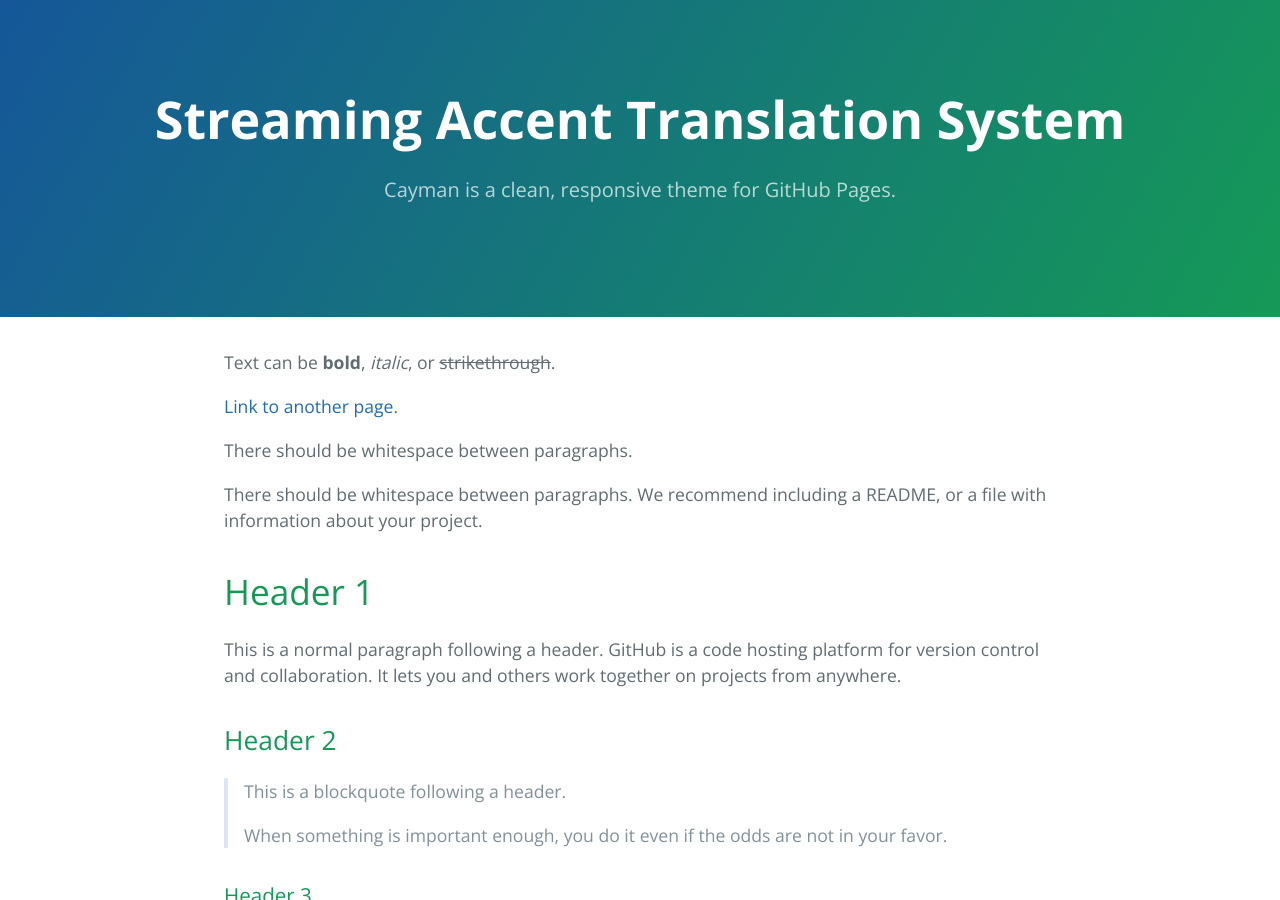
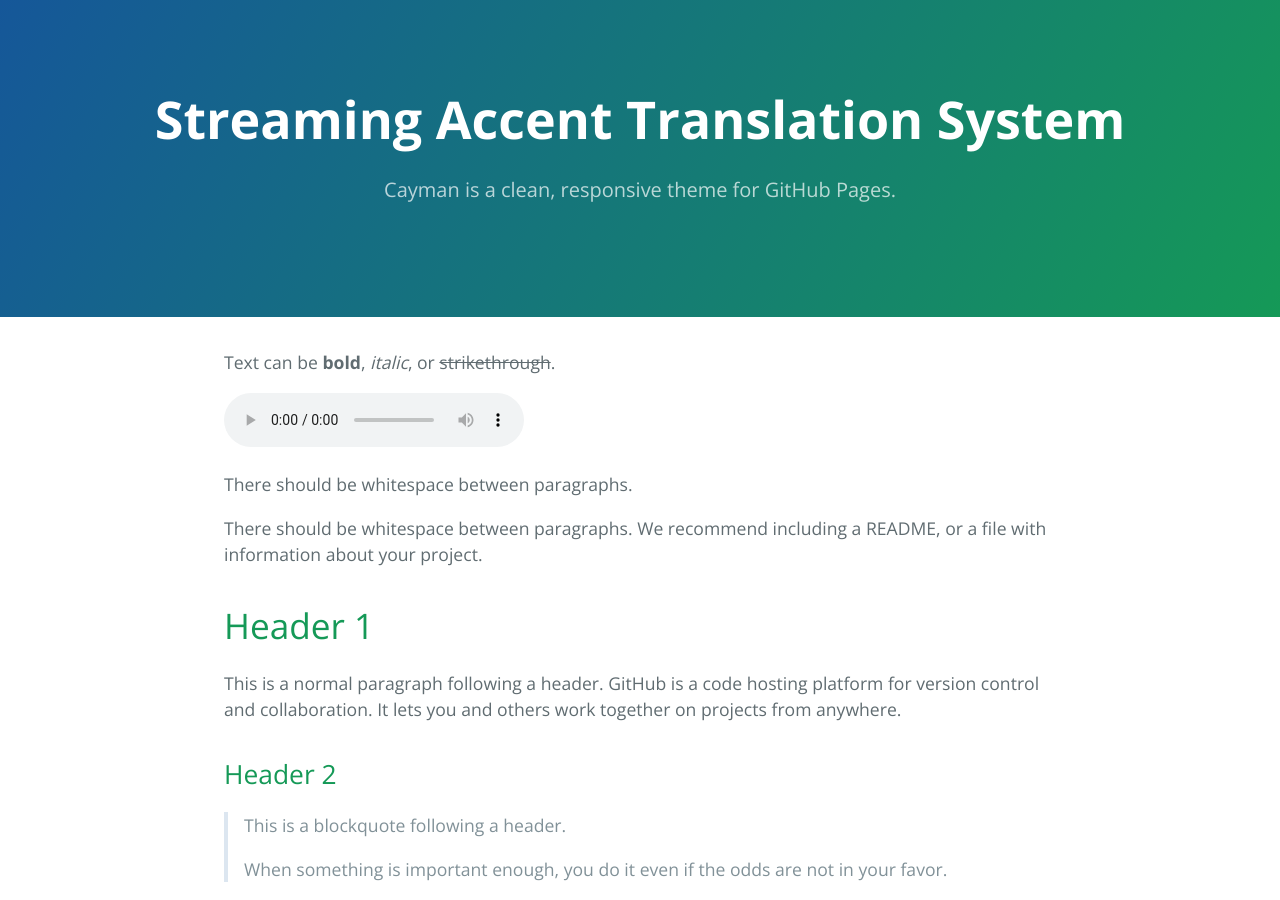
Before and after one commit to libohanr/libohanr.github.io, a Jekyll site: the page built from index.md, in a window 1280 px wide and 900 px high. Built offline with Jekyll 4.4.1, drawn with Linux system fonts in a browser that asks for light colours.

Commit message:
Update index.md

```diff
--- a/index.md
+++ b/index.md
@@ -3,8 +3,7 @@
 ---
 
 Text can be **bold**, _italic_, or ~~strikethrough~~.
-
-[Link to another page](./another-page.html).
+<audio controls="controls"><source src="assets/wav/ref_audio1.wav" autoplay="">Your browser does not support the audio element.</audio>
 
 There should be whitespace between paragraphs.
 
```
